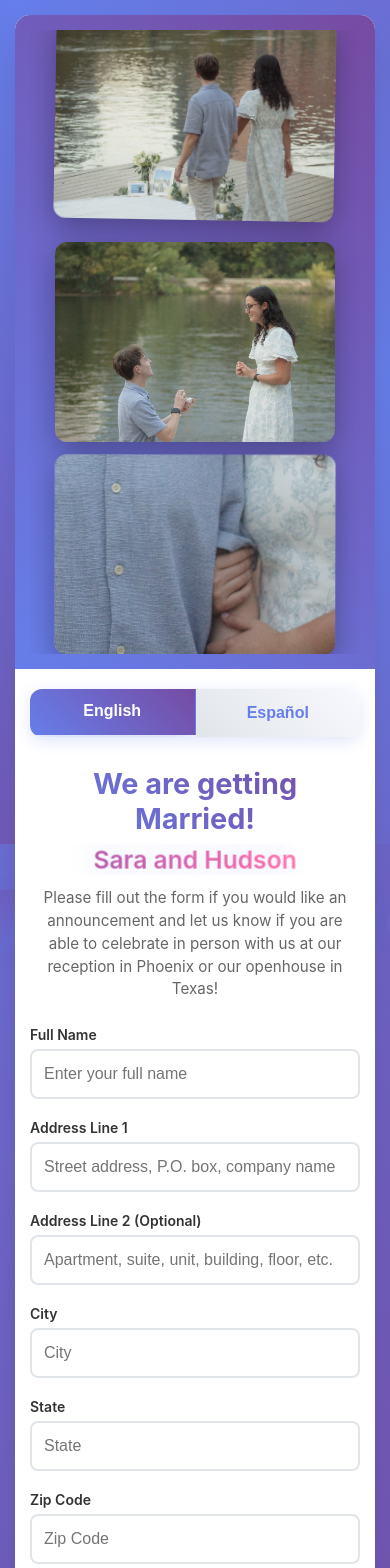
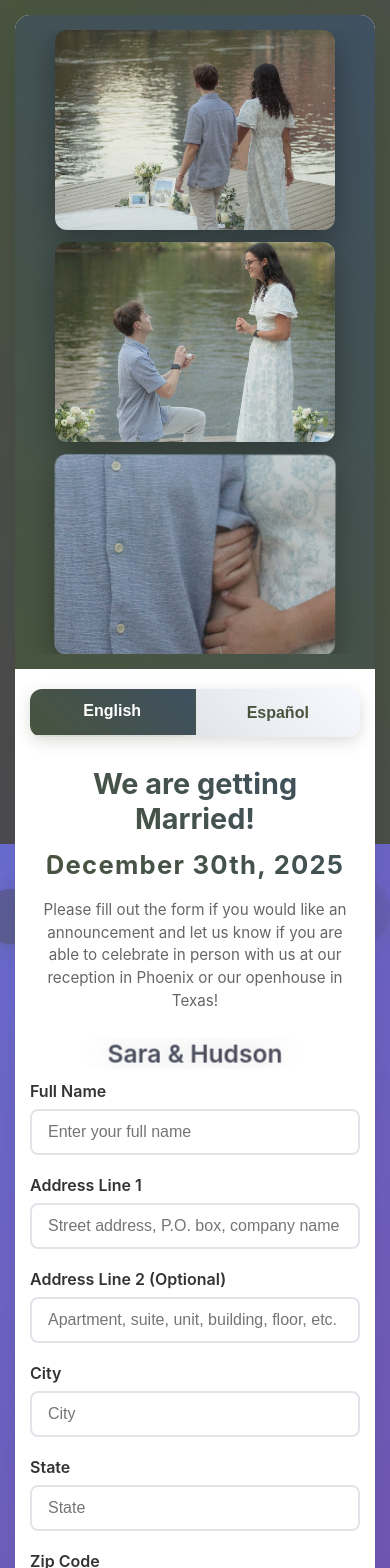
Before and after one commit to hudsonwhipple/wedding_announcement, a React (Create React App) app: page / in a window 390 px wide. Shown: the top 1568 px of the page. Built offline with nearby package versions, Linux system fonts and the light colour scheme; the HTML template or start-up script is replaced by a standard one.

Commit message:
visual changes

```diff
--- a/src/App.css
+++ b/src/App.css
@@ -23,15 +23,15 @@
 .bubble {
   position: absolute;
   bottom: -100px;
-  background: linear-gradient(135deg, rgba(102, 126, 234, 0.6), rgba(118, 75, 162, 0.6));
+  background: linear-gradient(135deg, rgba(72, 84, 62, 0.6), rgba(80, 72, 88, 0.6));
   border-radius: 50%;
   animation: float-up infinite linear;
-  box-shadow: 0 4px 20px rgba(102, 126, 234, 0.3);
+  box-shadow: 0 4px 20px rgba(72, 84, 62, 0.3);
   backdrop-filter: blur(1px);
 }
 
 .bubble:nth-child(odd) {
-  background: linear-gradient(135deg, rgba(118, 75, 162, 0.6), rgba(102, 126, 234, 0.6));
+  background: linear-gradient(135deg, rgba(80, 72, 88, 0.6), rgba(72, 84, 62, 0.6));
   animation: float-up infinite linear, sway-left infinite ease-in-out alternate;
 }
 
@@ -40,7 +40,7 @@
 }
 
 .bubble:nth-child(3n) {
-  background: radial-gradient(circle, rgba(255, 255, 255, 0.4), rgba(102, 126, 234, 0.4));
+  background: radial-gradient(circle, rgba(255, 255, 255, 0.4), rgba(72, 84, 62, 0.4));
 }
 
 @keyframes float-up {
@@ -86,7 +86,7 @@
   left: 0;
   width: 100%;
   height: 100%;
-  background: linear-gradient(45deg, #667eea 0%, #764ba2 25%, #667eea 50%, #764ba2 75%, #667eea 100%);
+  background: linear-gradient(45deg, #48543E 0%, #504858 25%, #48543E 50%, #504858 75%, #48543E 100%);
   background-size: 400% 400%;
   animation: gradientShift 15s ease infinite;
   z-index: -2;
@@ -189,7 +189,7 @@
 }
 
 .photo-section {
-  background: linear-gradient(45deg, #667eea, #764ba2);
+  background: linear-gradient(45deg, #48543E, #3F5061);
   display: flex;
   align-items: center;
   justify-content: center;
@@ -247,39 +247,24 @@
   box-shadow: 0 10px 30px rgba(0, 0, 0, 0.3);
   object-fit: cover;
   transition: transform 0.3s ease, filter 0.3s ease;
-  animation: floating 6s ease-in-out infinite;
 }
 
 .main-photo:hover {
   transform: scale(1.1) rotate(3deg);
   filter: brightness(1.15);
-  animation-play-state: paused;
 }
 
 .secondary-photo {
   max-height: 300px;
   animation: slideInUp 0.8s ease-out 0.3s both, floating 8s ease-in-out infinite;
   animation-delay: 0.3s, 2s;
+  object-position: center 70%; /* Shifts the visible frame down */
 }
 
 .secondary-photo:nth-child(3) {
   animation: slideInUp 0.8s ease-out 0.5s both, floating 7s ease-in-out infinite reverse;
   animation-delay: 0.5s, 4s;
-}
-
-@keyframes floating {
-  0%, 100% {
-    transform: translateY(0px) rotate(0deg);
-  }
-  25% {
-    transform: translateY(-10px) rotate(1deg);
-  }
-  50% {
-    transform: translateY(-5px) rotate(-0.5deg);
-  }
-  75% {
-    transform: translateY(-15px) rotate(0.5deg);
-  }
+  object-position: center 60%; /* Shifts the visible frame down slightly more */
 }
 
 .form-section {
@@ -297,7 +282,7 @@ h1 {
   font-size: 3rem;
   font-weight: 700;
   animation: slideInUp 0.6s ease-out 0.2s both;
-  background: linear-gradient(45deg, #667eea, #764ba2);
+  background: linear-gradient(45deg, #48543E, #3F5061);
   -webkit-background-clip: text;
   -webkit-text-fill-color: transparent;
   background-clip: text;
@@ -305,18 +290,18 @@ h1 {
 }
 
 .names-subtitle {
-  color: #667eea;
+  color: #48543E;
   margin-bottom: 15px;
   font-size: 2.2rem;
   font-weight: 600;
   animation: slideInUp 0.6s ease-out 0.3s both, namesGlow 3s ease-in-out infinite alternate;
   text-align: center;
-  background: linear-gradient(45deg, #667eea, #764ba2, #ff6b9d, #667eea);
+  background: linear-gradient(45deg, #48543E, #3F5061, #504858, #48543E);
   background-size: 300% 300%;
   -webkit-background-clip: text;
   -webkit-text-fill-color: transparent;
   background-clip: text;
-  text-shadow: 0 0 30px rgba(102, 126, 234, 0.3);
+  text-shadow: 0 0 30px rgba(72, 84, 62, 0.3);
   position: relative;
   overflow: hidden;
 }
@@ -369,6 +354,43 @@ h1 {
   font-weight: 500;
   animation: slideInUp 0.6s ease-out 0.3s both;
   text-align: center;
+}
+
+.wedding-date {
+  font-family: inherit;
+  font-size: 2.5rem;
+  font-weight: 700;
+  color: #48543E;
+  text-align: center;
+  margin: 10px auto 25px auto;
+  padding: 0;
+  position: relative;
+  animation: slideInUp 0.6s ease-out 0.5s both;
+  background: linear-gradient(135deg, #48543E 0%, #3F5061 50%, #504858 100%);
+  -webkit-background-clip: text;
+  -webkit-text-fill-color: transparent;
+  background-clip: text;
+  background-size: 300% 300%;
+  letter-spacing: 0.05em;
+}
+
+@keyframes elegantFloat {
+  0%, 100% {
+    transform: translateY(0px);
+    background-position: 0% 50%;
+  }
+  25% {
+    transform: translateY(-8px);
+    background-position: 50% 0%;
+  }
+  50% {
+    transform: translateY(0px);
+    background-position: 100% 50%;
+  }
+  75% {
+    transform: translateY(-4px);
+    background-position: 50% 100%;
+  }
 }
 
 .subtitle {
@@ -424,16 +446,16 @@ input, textarea {
 }
 
 input:hover, textarea:hover {
-  border-color: #b8c6ea;
+  border-color: #647256;
   transform: translateY(-2px);
-  box-shadow: 0 4px 12px rgba(102, 126, 234, 0.15);
+  box-shadow: 0 4px 12px rgba(72, 84, 62, 0.15);
 }
 
 input:focus, textarea:focus {
   outline: none;
-  border-color: #667eea;
+  border-color: #48543E;
   transform: translateY(-2px);
-  box-shadow: 0 6px 20px rgba(102, 126, 234, 0.25);
+  box-shadow: 0 6px 20px rgba(72, 84, 62, 0.25);
 }
 
 input:invalid:not(:placeholder-shown) {
@@ -474,7 +496,7 @@ textarea {
 .checkbox-item:hover {
   background-color: #f8f9ff;
   transform: translateX(5px);
-  box-shadow: 0 2px 8px rgba(102, 126, 234, 0.1);
+  box-shadow: 0 2px 8px rgba(72, 84, 62, 0.1);
 }
 
 .checkbox-item input[type="checkbox"] {
@@ -482,7 +504,7 @@ textarea {
   height: 18px;
   margin: 0;
   cursor: pointer;
-  accent-color: #667eea;
+  accent-color: #48543E;
   transition: transform 0.2s ease;
 }
 
@@ -499,11 +521,11 @@ textarea {
 }
 
 .checkbox-item:hover label {
-  color: #667eea;
+  color: #48543E;
 }
 
 .submit-btn {
-  background: linear-gradient(45deg, #667eea, #764ba2);
+  background: linear-gradient(45deg, #48543E, #3F5061);
   color: white;
   border: none;
   padding: 15px 30px;
@@ -535,13 +557,13 @@ textarea {
 
 .submit-btn:hover:not(:disabled) {
   transform: translateY(-3px);
-  box-shadow: 0 8px 25px rgba(102, 126, 234, 0.4);
-  background: linear-gradient(45deg, #5a6fd8, #6b42a0);
+  box-shadow: 0 8px 25px rgba(72, 84, 62, 0.4);
+  background: linear-gradient(45deg, #3F4935, #36455A);
 }
 
 .submit-btn:active:not(:disabled) {
   transform: translateY(-1px);
-  box-shadow: 0 4px 15px rgba(102, 126, 234, 0.3);
+  box-shadow: 0 4px 15px rgba(72, 84, 62, 0.3);
 }
 
 .submit-btn:disabled {
@@ -885,7 +907,7 @@ textarea {
   margin-bottom: 30px;
   border-radius: 12px;
   overflow: hidden;
-  box-shadow: 0 4px 15px rgba(102, 126, 234, 0.2);
+  box-shadow: 0 4px 15px rgba(72, 84, 62, 0.2);
   animation: slideInUp 0.6s ease-out 0.1s both;
 }
 
@@ -894,7 +916,7 @@ textarea {
   padding: 15px 20px;
   border: none;
   background: linear-gradient(45deg, #e1e5e9, #f8f9ff);
-  color: #667eea;
+  color: #48543E;
   font-size: 16px;
   font-weight: 600;
   cursor: pointer;
@@ -919,20 +941,20 @@ textarea {
 }
 
 .language-btn.active {
-  background: linear-gradient(45deg, #667eea, #764ba2);
+  background: linear-gradient(45deg, #48543E, #3F5061);
   color: white;
   transform: translateY(-2px);
-  box-shadow: 0 6px 20px rgba(102, 126, 234, 0.3);
+  box-shadow: 0 6px 20px rgba(72, 84, 62, 0.3);
 }
 
 .language-btn:hover:not(.active) {
-  background: linear-gradient(45deg, #b8c6ea, #d4d9f7);
+  background: linear-gradient(45deg, #A5B199, #BFBEC7);
   transform: translateY(-1px);
-  box-shadow: 0 4px 12px rgba(102, 126, 234, 0.15);
+  box-shadow: 0 4px 12px rgba(72, 84, 62, 0.15);
 }
 
 .language-btn:first-child {
-  border-right: 1px solid rgba(102, 126, 234, 0.2);
+  border-right: 1px solid rgba(72, 84, 62, 0.2);
 }
 
 @media (max-width: 768px) {
@@ -972,16 +994,19 @@ textarea {
     max-height: 220px;
     width: 85%;
     max-width: 300px;
+    object-position: center 70%;
   }
 
   .secondary-photo:nth-child(2) {
     animation: floating 8s ease-in-out infinite, mobileSlideIn 0.8s ease-out;
     animation-delay: 2s, 0.4s;
+    object-position: center 70%;
   }
 
   .secondary-photo:nth-child(3) {
     animation: floating 7s ease-in-out infinite reverse, mobileSlideIn 0.8s ease-out;
     animation-delay: 4s, 0.6s;
+    object-position: center 60%;
   }
 
   @keyframes mobileSlideIn {
@@ -1010,7 +1035,7 @@ textarea {
     font-size: 1.8rem;
     margin-bottom: 12px;
     animation: slideInUp 0.6s ease-out 0.3s both, mobileNamesFloat 4s ease-in-out infinite;
-    background: linear-gradient(45deg, #667eea, #764ba2, #ff6b9d, #667eea);
+    background: linear-gradient(45deg, #48543E, #3F5061, #504858, #48543E);
     background-size: 400% 400%;
     -webkit-background-clip: text;
     -webkit-text-fill-color: transparent;
@@ -1060,6 +1085,12 @@ textarea {
     padding: 16px 24px;
     font-size: 16px;
     margin-top: 20px;
+  }
+
+  .wedding-date {
+    font-size: 2rem;
+    margin: 8px auto 20px auto;
+    padding: 0;
   }
 
   .loading-title {
@@ -1113,16 +1144,19 @@ textarea {
     width: 90%;
     max-width: 280px;
     border-radius: 12px;
+    object-position: center 70%;
   }
 
   .secondary-photo:nth-child(2) {
     animation: floating 8s ease-in-out infinite, mobilePopIn 0.9s ease-out;
     animation-delay: 2s, 0.5s;
+    object-position: center 70%;
   }
 
   .secondary-photo:nth-child(3) {
     animation: floating 7s ease-in-out infinite reverse, mobilePopIn 0.9s ease-out;
     animation-delay: 4s, 0.7s;
+    object-position: center 60%;
   }
 
   @keyframes mobilePopIn {
@@ -1153,8 +1187,8 @@ textarea {
     font-size: 1.5rem;
     line-height: 1.3;
     animation: slideInUp 0.6s ease-out 0.3s both, mobilePulseGlow 3.5s ease-in-out infinite;
-    background: linear-gradient(45deg, #667eea, #764ba2, #ff6b9d, #667eea);
-    background-size: 300% 300%;
+    background: linear-gradient(45deg, #48543E, #3F5061, #504858, #48543E);
+    background-size: 400% 400%;
     -webkit-background-clip: text;
     -webkit-text-fill-color: transparent;
     background-clip: text;
@@ -1184,18 +1218,18 @@ textarea {
     margin-bottom: 25px;
   }
 
-  input, textarea {
-    padding: 14px 12px;
-    font-size: 16px; /* Prevents zoom on iOS */
+  .form-row {
+    grid-template-columns: 1fr;
+    gap: 20px;
   }
 
-  label {
+  .checkbox-group > label {
     font-size: 14px;
-    margin-bottom: 6px;
   }
 
-  .checkbox-item label {
-    font-size: 14px;
+  .checkbox-item {
+    padding: 10px;
+    margin: 4px 0;
   }
 
   .submit-btn {
@@ -1204,9 +1238,12 @@ textarea {
     border-radius: 12px;
   }
 
-  .message {
-    padding: 14px;
-    font-size: 14px;
+  .wedding-date {
+    font-size: 1.6rem;
+    margin: 6px auto 18px auto;
+    padding: 0;
+    line-height: 1.2;
+    border-radius: 15px;
   }
 
   .loading-title {
@@ -1253,14 +1290,12 @@ textarea {
     max-height: 180px;
     width: 95%;
     max-width: 260px;
+    object-position: center 70%;
   }
 
-  .loading-title {
-    font-size: 1.8rem;
-  }
-
-  .loading-subtitle {
-    font-size: 1rem;
+  .wedding-date {
+    font-size: 1.4rem;
+    padding: 0;
   }
 }
 
@@ -1294,5 +1329,5 @@ textarea {
   .language-btn {
     min-height: 44px;
     padding: 16px 20px;
-  }
+    }
 }
--- a/src/App.js
+++ b/src/App.js
@@ -22,8 +22,9 @@ function App() {
   const translations = {
     english: {
       weddingAnnouncements: "We are getting Married!",
-      names: "Sara and Hudson",
+      names: "Sara & Hudson",
       subtitle: "Please fill out the form if you would like an announcement and let us know if you are able to celebrate in person with us at our reception in Phoenix or our openhouse in Texas!",
+      weddingDate: "December 30th, 2025",
       fullName: "Full Name",
       fullNamePlaceholder: "Enter your full name",
       addressLine1: "Address Line 1",
@@ -58,6 +59,7 @@ function App() {
       weddingAnnouncements: "¡Nos vamos a casar!",
       names: "Sara y Hudson",
       subtitle: "¡Por favor llena el formulario si te gustaría recibir un anuncio y déjanos saber si puedes celebrar en persona con nosotros en nuestra recepción en Phoenix o en nuestra casa abierta en Texas!",
+      weddingDate: "30 de diciembre, 2025",
       fullName: "Nombre Completo",
       fullNamePlaceholder: "Ingresa tu nombre completo",
       addressLine1: "Dirección Línea 1",
@@ -375,8 +377,9 @@ function App() {
           </div>
 
           <h1>{currentTranslations.weddingAnnouncements}</h1>
+          <div className="wedding-date">{currentTranslations.weddingDate}</div>
+          <p className="subtitle">{currentTranslations.subtitle}</p>
           <h2 className="names-subtitle">{currentTranslations.names}</h2>
-          <p className="subtitle">{currentTranslations.subtitle}</p>
 
           <form onSubmit={handleSubmit} className="contact-form">
             <div className="form-group">
```
